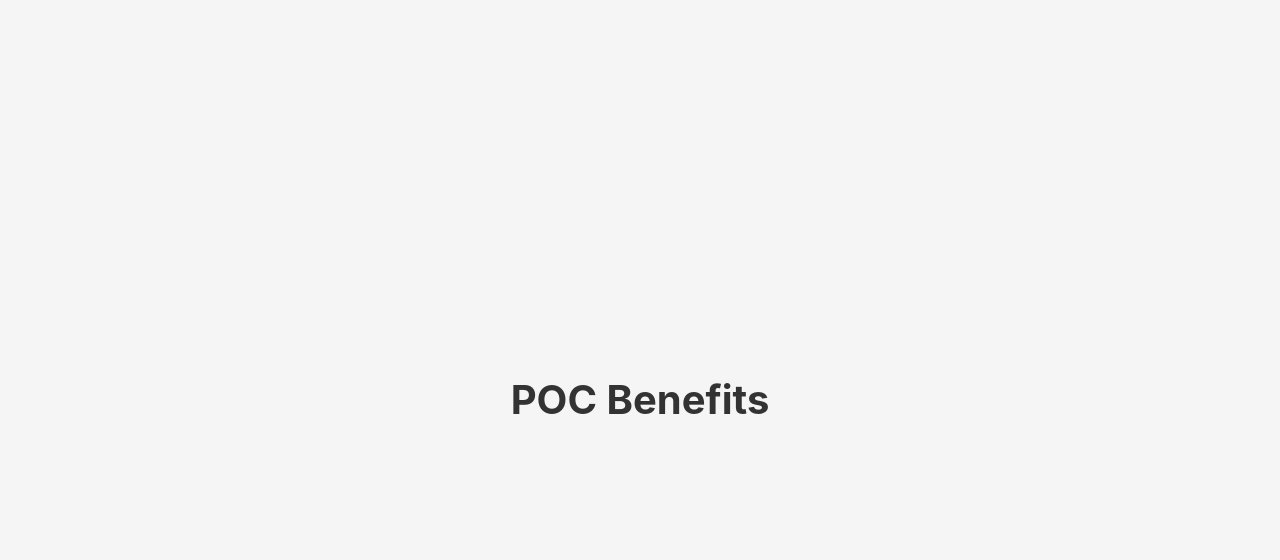
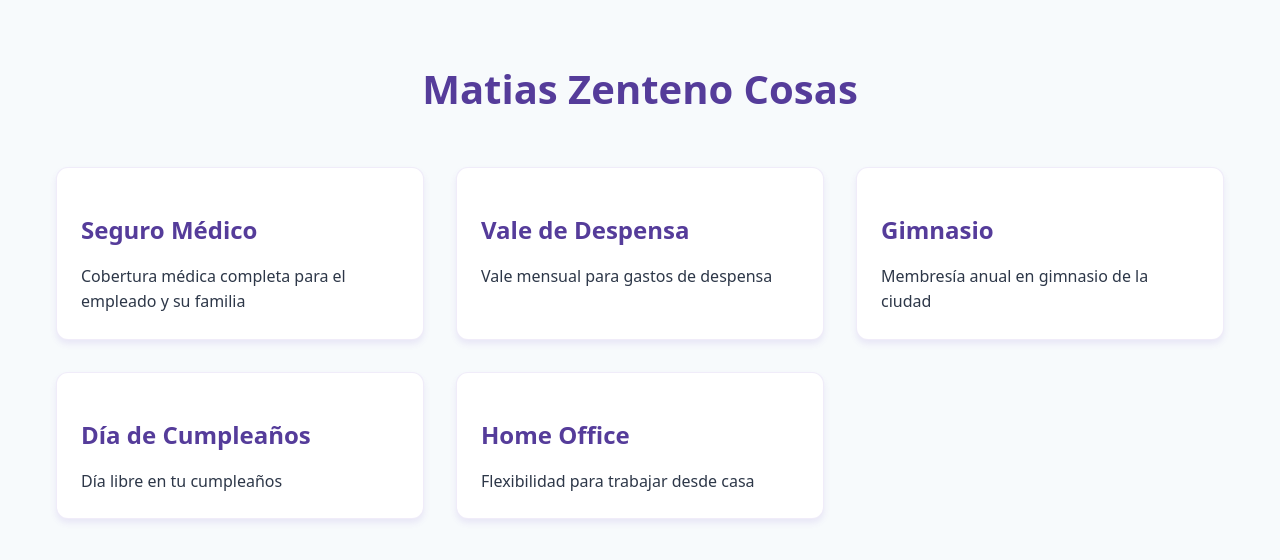
Before and after one commit to matiaszenteno/benefits-frontend, a React (Vite) app: page / in a window 1280 px wide. Shown: the top 560 px of the page. Built offline with nearby package versions, Linux system fonts and the light colour scheme.

Commit message:
feat: add benefits cards with mock data and fallback

```diff
--- a/src/App.css
+++ b/src/App.css
@@ -1,13 +1,80 @@
-.app {
-  display: flex;
-  justify-content: center;
-  align-items: center;
-  min-height: 100vh;
-  background-color: #f5f5f5;
+:root {
+  --primary-color: #6b46c1;
+  --primary-light: #9f7aea;
+  --primary-dark: #553c9a;
+  --text-light: #f7fafc;
+  --text-dark: #2d3748;
+  --background: #f7fafc;
+}
+
+body {
+  background-color: var(--background);
+  margin: 0;
+  font-family: system-ui, -apple-system, sans-serif;
+}
+
+.container {
+  max-width: 1200px;
+  margin: 0 auto;
+  padding: 2rem;
 }
 
 h1 {
+  text-align: center;
+  color: var(--primary-dark);
+  margin-bottom: 2rem;
   font-size: 2.5rem;
-  color: #333;
+  font-weight: 700;
+}
+
+.benefits-grid {
+  display: grid;
+  grid-template-columns: repeat(auto-fill, minmax(300px, 1fr));
+  gap: 2rem;
+  padding: 1rem;
+}
+
+.benefit-card {
+  background: white;
+  border-radius: 12px;
+  padding: 1.5rem;
+  box-shadow: 0 4px 6px rgba(107, 70, 193, 0.1);
+  transition: all 0.3s ease;
+  border: 1px solid rgba(107, 70, 193, 0.1);
+}
+
+.benefit-card:hover {
+  transform: translateY(-5px);
+  box-shadow: 0 8px 15px rgba(107, 70, 193, 0.2);
+  border-color: var(--primary-light);
+}
+
+.benefit-card h2 {
+  color: var(--primary-dark);
+  margin-bottom: 1rem;
+  font-size: 1.5rem;
+  font-weight: 600;
+}
+
+.benefit-card p {
+  color: var(--text-dark);
+  line-height: 1.6;
+  margin: 0;
+}
+
+.loading {
   text-align: center;
+  padding: 2rem;
+  font-size: 1.2rem;
+  color: var(--primary-dark);
 }
+
+.error {
+  text-align: center;
+  padding: 2rem;
+  color: #e53e3e;
+  font-size: 1.2rem;
+  background: #fff5f5;
+  border-radius: 8px;
+  border: 1px solid #feb2b2;
+}
--- a/src/App.tsx
+++ b/src/App.tsx
@@ -1,9 +1,89 @@
+import { useState, useEffect } from 'react'
 import './App.css'
 
+interface Benefit {
+  id: number;
+  name: string;
+  description: string;
+}
+
+// Datos de prueba para desarrollo
+const mockBenefits: Benefit[] = [
+  {
+    id: 1,
+    name: "Seguro Médico",
+    description: "Cobertura médica completa para el empleado y su familia"
+  },
+  {
+    id: 2,
+    name: "Vale de Despensa",
+    description: "Vale mensual para gastos de despensa"
+  },
+  {
+    id: 3,
+    name: "Gimnasio",
+    description: "Membresía anual en gimnasio de la ciudad"
+  },
+  {
+    id: 4,
+    name: "Día de Cumpleaños",
+    description: "Día libre en tu cumpleaños"
+  },
+  {
+    id: 5,
+    name: "Home Office",
+    description: "Flexibilidad para trabajar desde casa"
+  }
+];
+
 function App() {
+  const [benefits, setBenefits] = useState<Benefit[]>([]);
+  const [loading, setLoading] = useState(true);
+  const [error, setError] = useState<string | null>(null);
+
+  useEffect(() => {
+    const fetchBenefits = async () => {
+      try {
+        // En desarrollo usamos datos mock
+        if (import.meta.env.DEV) {
+          setBenefits(mockBenefits);
+          return;
+        }
+
+        // En producción intentamos la API real
+        try {
+          const response = await fetch('https://tu-api-id.execute-api.region.amazonaws.com/dev/benefits');
+          if (!response.ok) throw new Error('Failed to fetch benefits');
+          const data = await response.json();
+          setBenefits(data);
+        } catch (apiError) {
+          console.warn('API fetch failed, using mock data:', apiError);
+          setBenefits(mockBenefits);
+        }
+      } catch (err) {
+        setError(err instanceof Error ? err.message : 'An error occurred');
+      } finally {
+        setLoading(false);
+      }
+    };
+
+    fetchBenefits();
+  }, []);
+
+  if (loading) return <div className="loading">Loading benefits...</div>;
+  if (error) return <div className="error">{error}</div>;
+
   return (
-    <div className="app">
-      <h1>POC Benefits</h1>
+    <div className="container">
+      <h1>Matias Zenteno Cosas</h1>
+      <div className="benefits-grid">
+        {benefits.map((benefit) => (
+          <div key={benefit.id} className="benefit-card">
+            <h2>{benefit.name}</h2>
+            <p>{benefit.description}</p>
+          </div>
+        ))}
+      </div>
     </div>
   )
 }
```
Also changed, not shown: src/vite-env.d.ts (added, +10 -0 lines), 2 other files (tests, documents, lock files or other folders).
